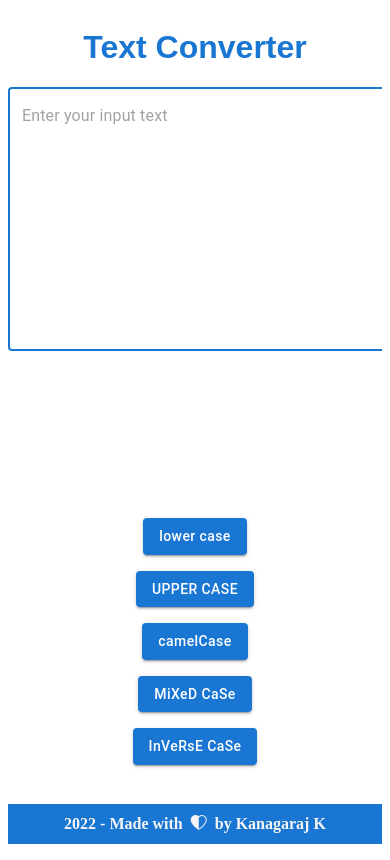
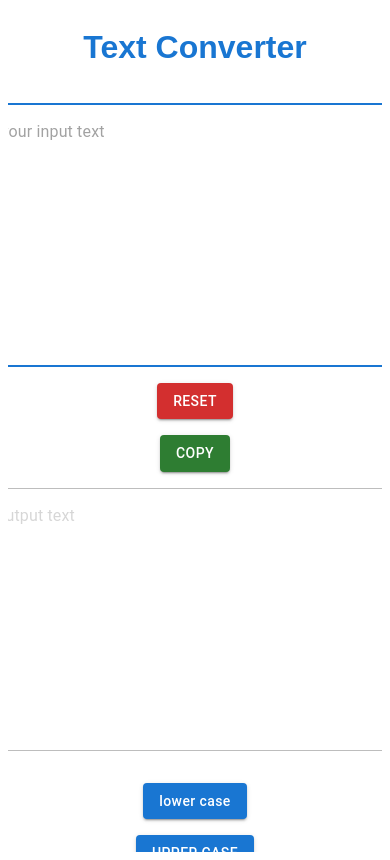
Before and after one commit to kanagu555/text-converter, a React (Create React App) app: page / in a window 390 px wide. Built offline with nearby package versions, Linux system fonts and the light colour scheme.

Commit message:
buttons alignment

```diff
--- a/public/index.html
+++ b/public/index.html
@@ -27,7 +27,7 @@
     -->
     <title>React App</title>
   </head>
-  <body style="overflow: hidden">
+  <body>
     <noscript>You need to enable JavaScript to run this app.</noscript>
     <div id="root"></div>
     <!--
--- a/src/components/ButtonFields/Button.css
+++ b/src/components/ButtonFields/Button.css
@@ -8,7 +8,7 @@
     flex-direction: row;
     align-items: center;
     justify-content: space-evenly;
-    padding-top: 7rem;
+    padding-top: 1rem;
 }
 
 @media only screen and (max-width: 465px) {
--- a/src/components/ButtonFields/CopyBtn.js
+++ b/src/components/ButtonFields/CopyBtn.js
@@ -12,7 +12,7 @@ function CopyBtn() {
   }
 
   return (
-    <div>
+    <div className="btn-margin">
         <Button variant="contained" color="success" onClick={copyFunc}>Copy</Button>
     </div>
   )
--- a/src/components/ButtonFields/ResetBtn.js
+++ b/src/components/ButtonFields/ResetBtn.js
@@ -13,7 +13,7 @@ function ResetBtn() {
   }
 
   return (
-    <div>
+    <div className="btn-margin">
         <Button variant="contained" color="error" onClick={resetFunc}>Reset</Button>
     </div>
   )
--- a/src/components/FormFields/Form.css
+++ b/src/components/FormFields/Form.css
@@ -13,3 +13,13 @@
   font-size: 2rem;
   text-align: center;
 }
+
+@media only screen and (max-width: 465px) {
+  .flex-form-container {
+    display: flex;
+    flex-direction: column;
+  }
+  .form-margin {
+    margin-top: 1rem;
+  }
+}
--- a/src/components/FormFields/InputTextForm.js
+++ b/src/components/FormFields/InputTextForm.js
@@ -13,7 +13,7 @@ const InputTextForm = () => {
   };
 
   return (
-    <div>
+    <div className="form-margin">
       <TextField
         style={{ width: 500 }}
         placeholder="Enter your input text"
--- a/src/components/FormFields/OutputTextForm.js
+++ b/src/components/FormFields/OutputTextForm.js
@@ -7,7 +7,7 @@ const OutputTextForm = () => {
   const outputValue = outputTextFormContext[2];
 
   return (
-    <div>
+    <div className="form-margin">
       <TextField
         style={{ width: 500 }}
         placeholder="Your output text"
```
